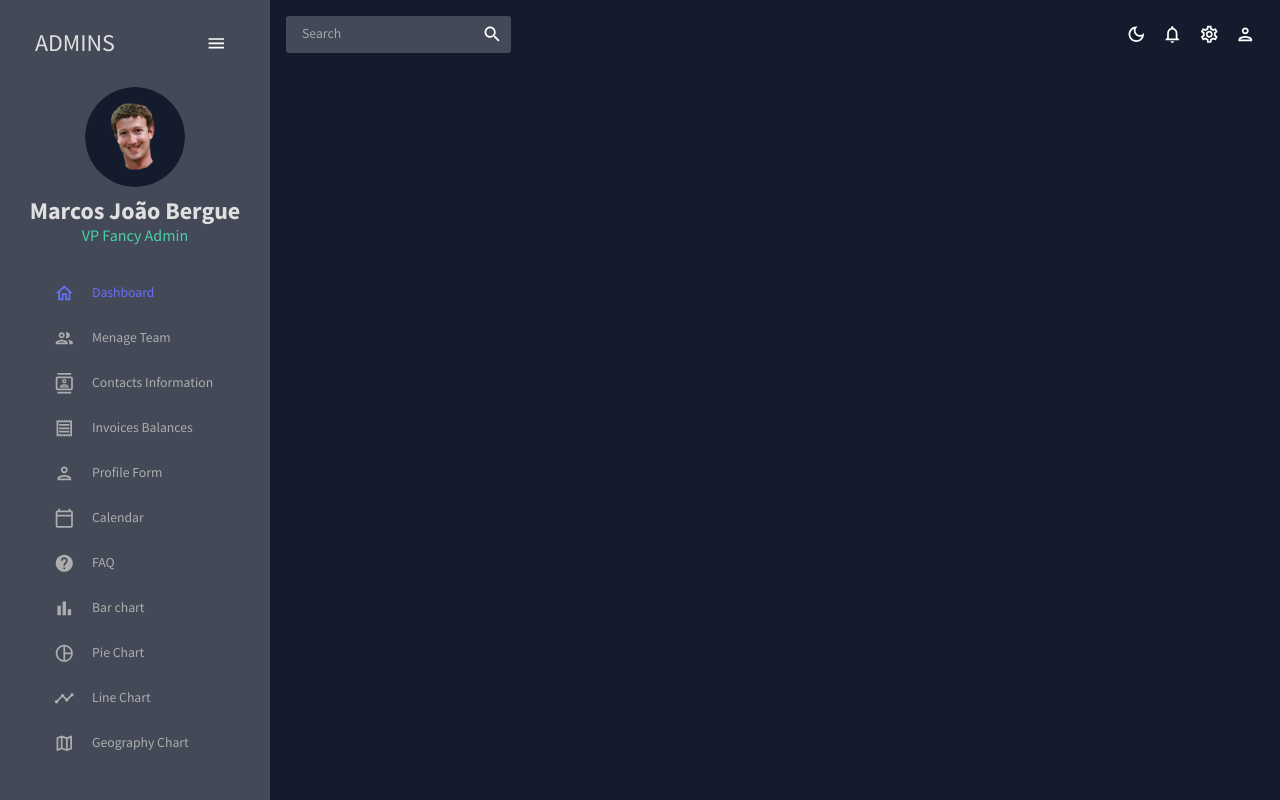
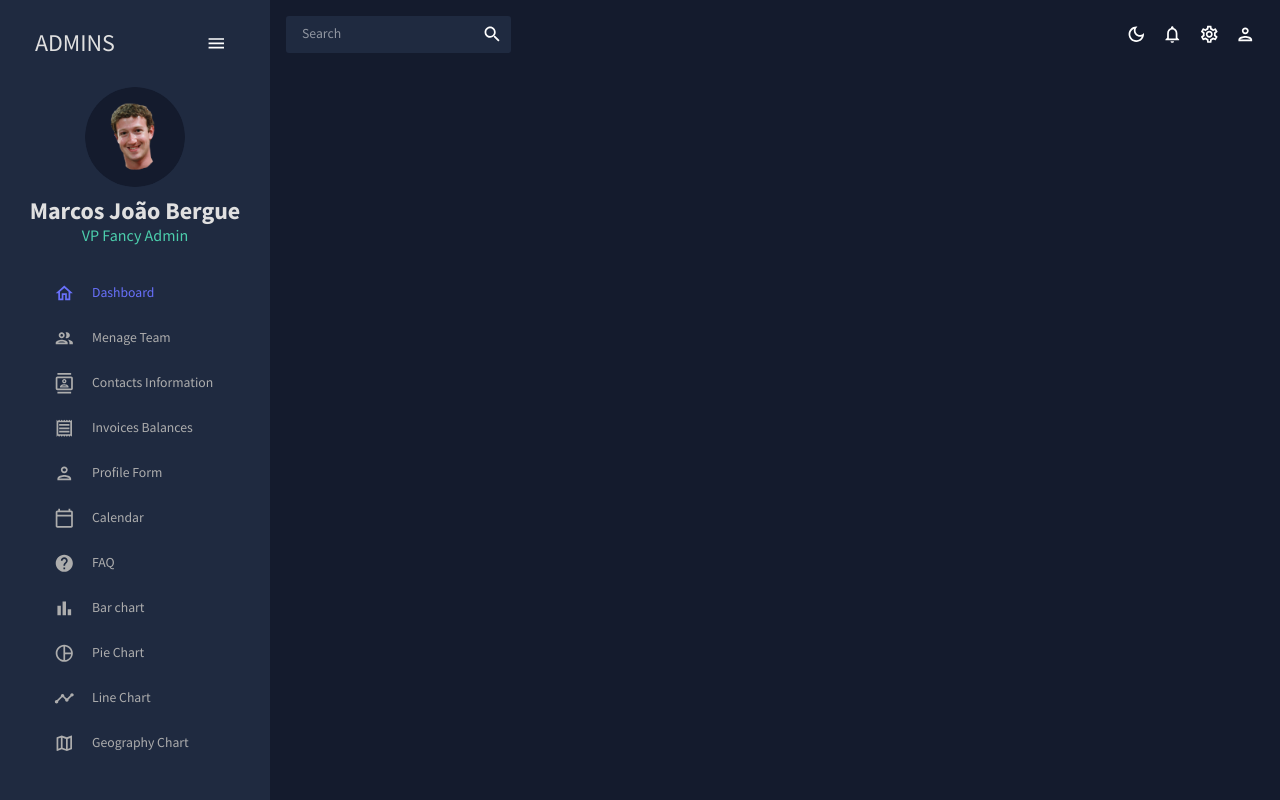
Before and after one commit to KyuaKun/2022-11_Projeto-React_Admin_Dashboard, a React (Create React App) app: page / in a window 1280 px wide. Built offline with nearby package versions, Linux system fonts and the light colour scheme.

Commit message:
Trocando a cor 400 da primary (quando modo escuro)

```diff
--- a/src/theme.js
+++ b/src/theme.js
@@ -19,7 +19,7 @@ export const tokens = (mode) => ({
           100: "#d0d1d5",
           200: "#a1a4ab",
           300: "#727681",
-          400: "#434957",
+          400: "#1f2a40",
           500: "#141b2d",
           600: "#101624",
           700: "#0c101b",
```
